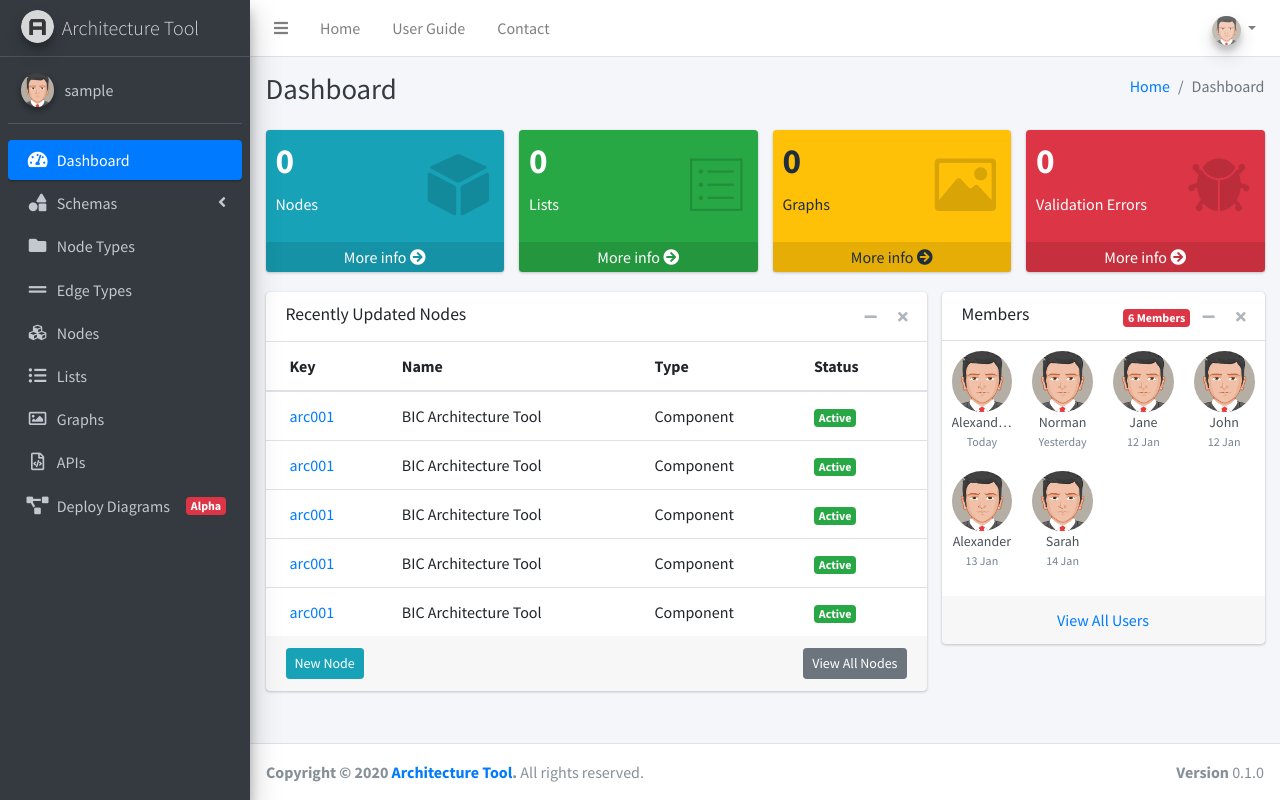
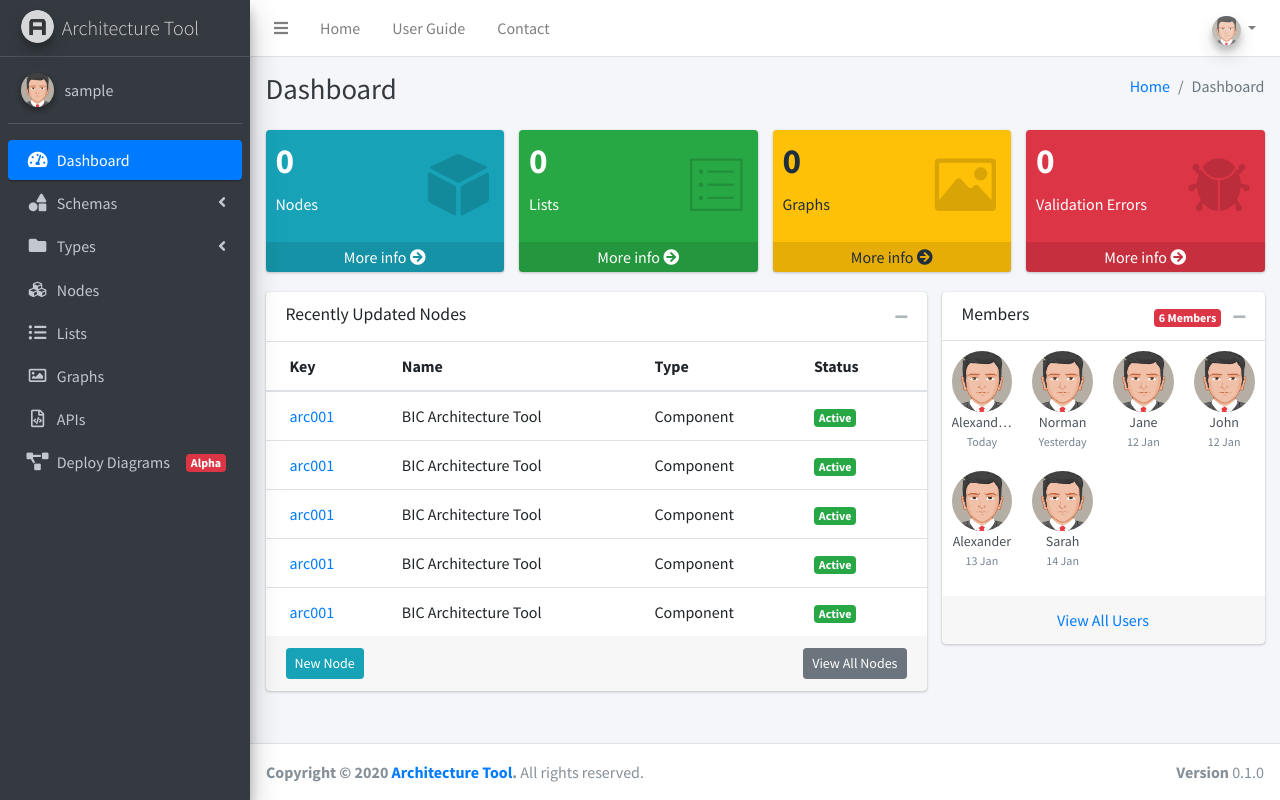
Before and after one commit to goldginkgo/architecture_tool_django, a Django app: page / in a window 1280 px wide. Run offline with Django 3.2, Linux system fonts and the light colour scheme; the visitor is signed in with stand-in values (Sample User, id 1); some libraries are stand-ins or nearby versions.

Commit message:
Minor fix for style

```diff
--- a/architecture_tool_django/templates/includes/sidebar.html
+++ b/architecture_tool_django/templates/includes/sidebar.html
@@ -74,18 +74,24 @@
           <a href="#" class="nav-link">
             <i class="fas fa-folder nav-icon"></i>
             <p>
-              Node Types
+              Types
+              <i class="right fas fa-angle-left"></i>
             </p>
           </a>
-        </li>
-
-        <li class="nav-item">
-          <a href="#" class="nav-link">
-            <i class="fas fa-grip-lines nav-icon"></i>
-            <p>
-              Edge Types
-            </p>
-          </a>
+          <ul class="nav nav-treeview" style="display: none;">
+            <li class="nav-item">
+              <a href="#" class="nav-link active">
+                <i class="far fa-circle nav-icon"></i>
+                <p>Node Types</p>
+              </a>
+            </li>
+            <li class="nav-item">
+              <a href="#" class="nav-link">
+                <i class="far fa-circle nav-icon"></i>
+                <p>Edge Types</p>
+              </a>
+            </li>
+          </ul>
         </li>
 
         <li class="nav-item">
--- a/architecture_tool_django/templates/pages/home.html
+++ b/architecture_tool_django/templates/pages/home.html
@@ -122,9 +122,6 @@
                 <button type="button" class="btn btn-tool" data-card-widget="collapse">
                   <i class="fas fa-minus"></i>
                 </button>
-                <button type="button" class="btn btn-tool" data-card-widget="remove">
-                  <i class="fas fa-times"></i>
-                </button>
               </div>
             </div>
             <!-- /.card-header -->
@@ -197,9 +194,6 @@
                 <button type="button" class="btn btn-tool" data-card-widget="collapse">
                   <i class="fas fa-minus"></i>
                 </button>
-                <button type="button" class="btn btn-tool" data-card-widget="remove">
-                  <i class="fas fa-times"></i>
-                </button>
               </div>
             </div>
             <!-- /.card-header -->
```
